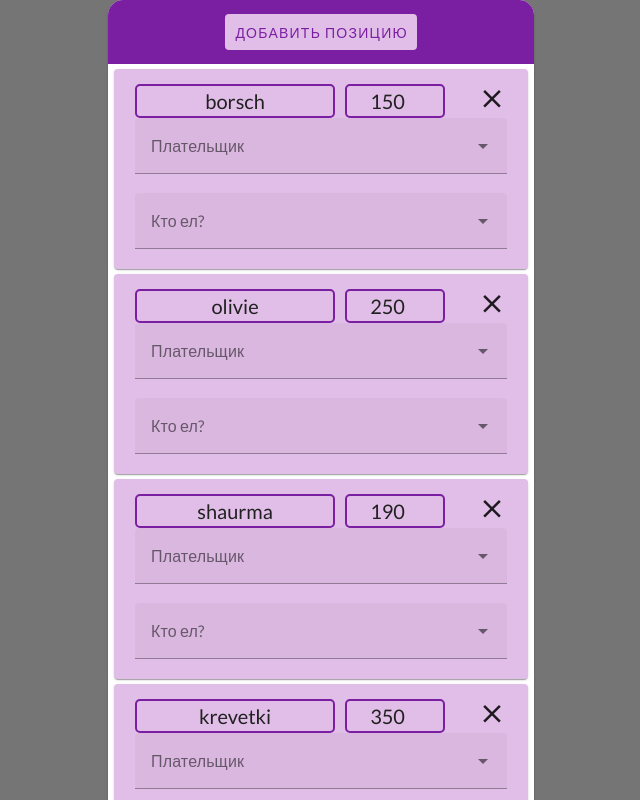
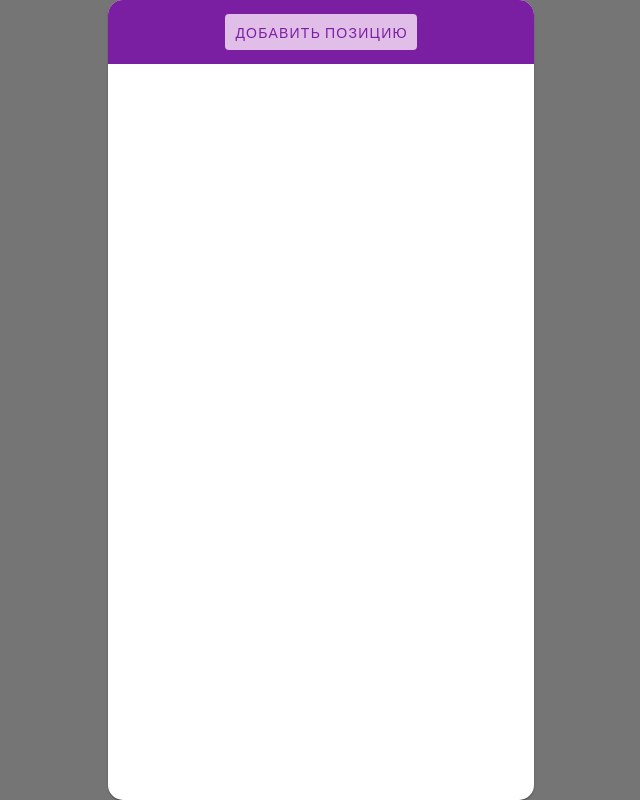
Before and after one commit to konstantin8715/split_bill, a Vue app: page /calculate in a window 1280 px wide. Shown: the top 800 px of the page, without its empty margins (319-959 px from the left). Built offline with nearby package versions, Linux system fonts and the light colour scheme.

Commit message:
Добавлена сущность positions, сделано добавление, удаление и редактирования позиций через интерфейс

```diff
--- a/src/components/CalculatingPage.vue
+++ b/src/components/CalculatingPage.vue
@@ -3,14 +3,16 @@
     <v-toolbar color="#7B1FA2">
       <div class="content-container">
         <div class="add-btn-block">
-          <app-button class="add-btn">Добавить позицию</app-button>
+          <app-button @click="this.positionsStore.addPosition" class="add-btn"
+            >Добавить позицию</app-button
+          >
         </div>
       </div>
     </v-toolbar>
 
     <v-card
       class="position-card"
-      v-for="position in this.positions"
+      v-for="position in this.positionsStore.positions"
       :key="position.id"
     >
       <div class="content-container">
@@ -30,17 +32,28 @@
             />
           </div>
 
-          <v-icon icon="mdi-close"></v-icon>
+          <v-icon
+            @click="this.positionsStore.deletePosition(position)"
+            icon="mdi-close"
+          ></v-icon>
         </div>
 
         <!-- TODO: сделать результат map :items computed -->
-        <v-select class="select"
+        <v-select
+          class="select"
+          v-model="position.payer"
           label="Плательщик"
-          :items="this.persons.map((p) => p.name)"
+          :items="this.personsStore.persons"
+          return-object
+          item-title="name"
         ></v-select>
 
-        <v-select class="select"
-          :items="this.persons.map((p) => p.name)"
+        <v-select
+          class="select"
+          v-model="position.consumers"
+          :items="this.personsStore.persons"
+          return-object
+          item-title="name"
           chips
           label="Кто ел?"
           multiple
@@ -48,34 +61,24 @@
       </div>
     </v-card>
   </v-card>
+
+  <div v-for="position in this.positionsStore.positions"
+      :key="position.id">{{ JSON.stringify(position) }}</div>
 </template>
 
 <script>
+import { usePositionsStore } from "../stores/PositionsStore.js";
+import { usePersonsStore } from "../stores/PersonsStore.js";
+
 export default {
   data() {
     return {
-      positions: [
-        { id: 1, name: "borsch", price: 150 },
-        { id: 2, name: "olivie", price: 250 },
-        { id: 3, name: "shaurma", price: 190 },
-        { id: 4, name: "krevetki", price: 350 },
-        { id: 5, name: "chai", price: 95 },
-      ],
-      persons: [
-        { id: 1, name: "Valera" },
-        { id: 2, name: "Nikita" },
-        { id: 3, name: "Mikhail" },
-        { id: 4, name: "Anna" },
-      ],
+      positionsStore: usePositionsStore(),
+      personsStore: usePersonsStore(),
     };
   },
 
   mounted() {
-    this.positions[0].payer = this.persons[0];
-    this.positions[1].payer = this.persons[2];
-    this.positions[2].payer = this.persons[3];
-    this.positions[3].payer = this.persons[1];
-    this.positions[4].payer = this.persons[3];
   },
 };
 </script>
@@ -146,7 +149,6 @@ export default {
 }
 
 .select {
-    height: 75px;
+  height: 75px;
 }
-
 </style>
--- a/src/stores/PersonsStore.js
+++ b/src/stores/PersonsStore.js
@@ -4,24 +4,8 @@ import {
 
 export const usePersonsStore = defineStore('personsStore', {
     state: () => ({
-        persons: [{
-                id: 1,
-                name: "Valera"
-            },
-            {
-                id: 2,
-                name: "Nikita"
-            },
-            {
-                id: 3,
-                name: "Mikhail"
-            },
-            {
-                id: 4,
-                name: "Anna"
-            },
-        ],
-        currentId: 5,
+        persons: [],
+        currentId: 1,
     }),
 
     getters: {
--- /dev/null
+++ b/src/stores/PositionsStore.js
@@ -0,0 +1,46 @@
+import {
+    defineStore
+} from 'pinia';
+
+import {
+    usePersonsStore
+} from './PersonsStore.js';
+
+export const usePositionsStore = defineStore('positionsStore', {
+    state: () => ({
+        positions: [
+            // {
+            //     id: 1,
+            //     name: "Борщ",
+            //     price: 150,
+            //     payer: null,
+            //     consumers: []
+            // }
+        ],
+        persons: usePersonsStore(),
+        currentId: 1,
+    }),
+
+    getters: {
+        hasPositions() {
+            return this.persons.length > 0;
+        }
+    },
+
+    actions: {
+        deletePosition(position) {
+            this.positions = this.positions.filter(p => p.id !== position.id);
+        },
+
+        addPosition() {
+            this.positions.push({
+                id: this.currentId,
+                name: null,
+                price: null,
+                payer: null,
+                consumers: []
+            });
+            this.currentId++;
+        }
+    }
+});
```
